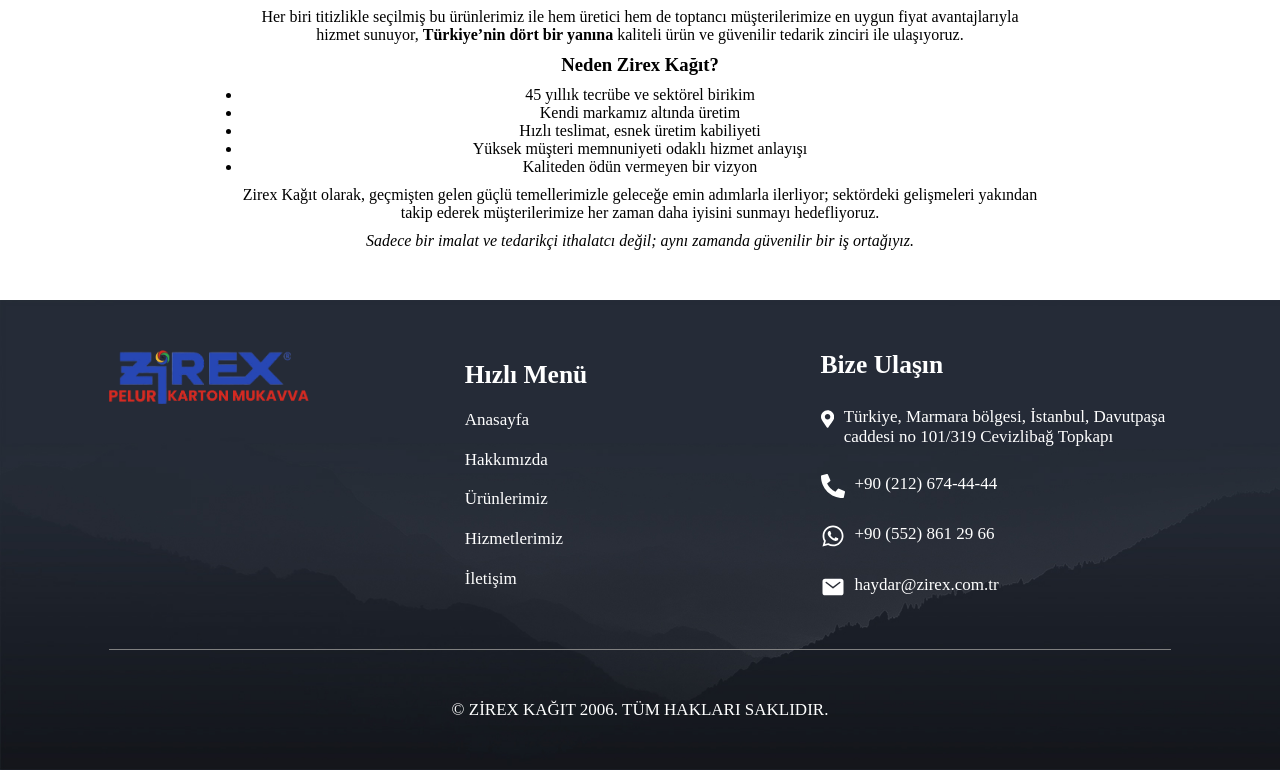
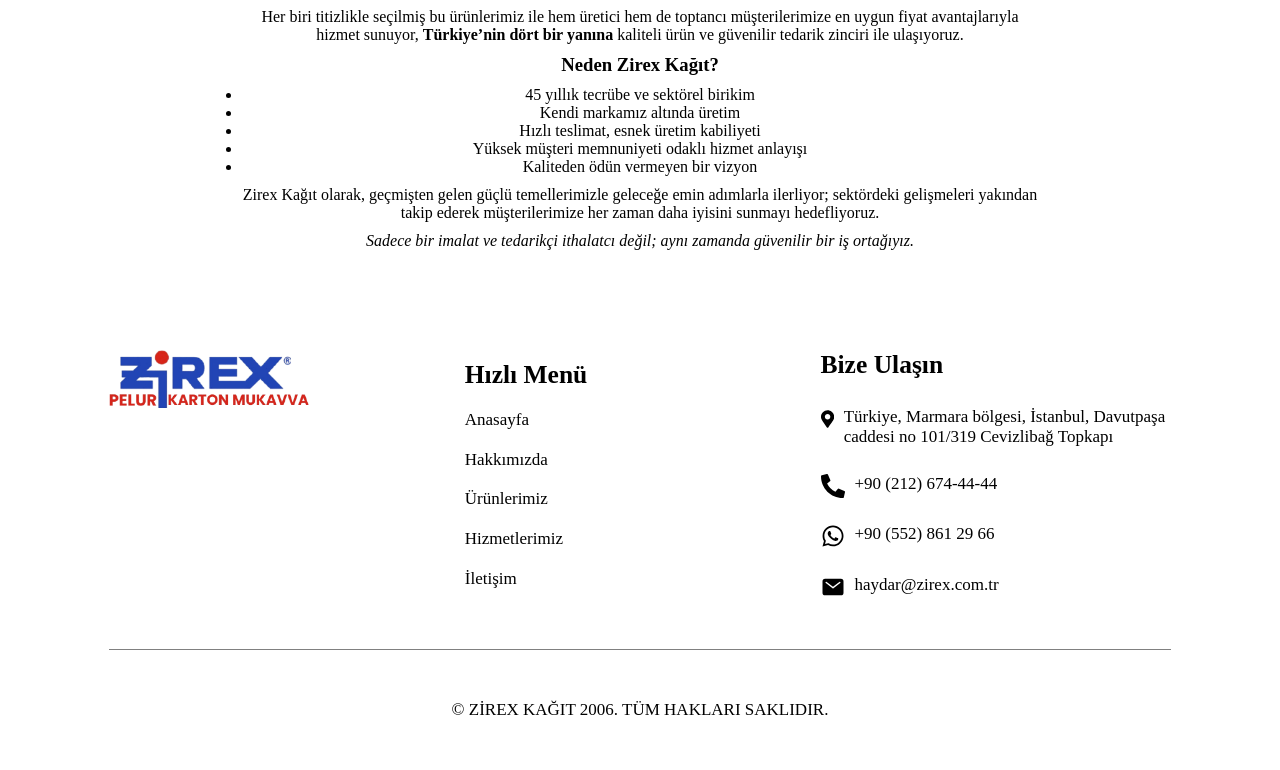
Before and after one commit to Bugrahancobain/zirex, a Next.js app: page /aboutUs in a window 1280 px wide. Shown: the part 1384-2154 px from the top of the page. Built offline with nearby package versions, Linux system fonts and the light colour scheme.

Commit message:
css and logo edits

```diff
--- a/src/app/components/Footer.js
+++ b/src/app/components/Footer.js
@@ -6,7 +6,7 @@
 
 function Footer() {
     return (
-        <div className='footerMain' style={{ backgroundImage: `url("/footerImage.jpg")`, backgroundSize: "cover" }}>
+        <div className='footerMain'>
             <div className='footerDiv'>
                 <div className='footerSocialDiv'>
                     <img src="/Zirex_Logo.png" alt="Zirex_logo" />
--- a/src/app/style/footer.css
+++ b/src/app/style/footer.css
@@ -6,7 +6,6 @@
     padding: 50px;
     width: 100%;
     min-height: max-content;
-    color: white;
     font-size: 17px;
 }
 
@@ -40,21 +39,20 @@
 }
 
 .footerSocialLinks a{
-    color: white;
     text-decoration: none;
     width: fit-content;
 
 }
 
 .footerSocialLinks a:active{
-    color: white;
+    color: black;
 }
 
 .footerFastMenüDiv{
     display: flex;
     flex-direction: column;
     justify-content: space-around;
-    color: white;
+    color: black;
     width: 33%;
 }
 
@@ -64,13 +62,13 @@
 
 .footerFastMenüDiv a{
     text-decoration: none;
-    color: white;
+    color: black;
     width: fit-content;
 
 }
 
 .footerFastMenüDiv a:active{
-    color: white;
+    color: black;
 }
 
 .footerContact{
```
Also changed, not shown: public/Zirex_Logo.png, public/footerImage.jpg (deleted).
